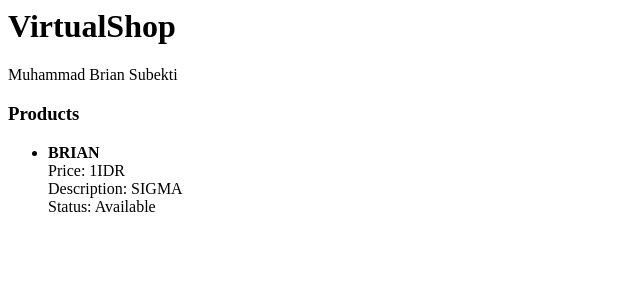
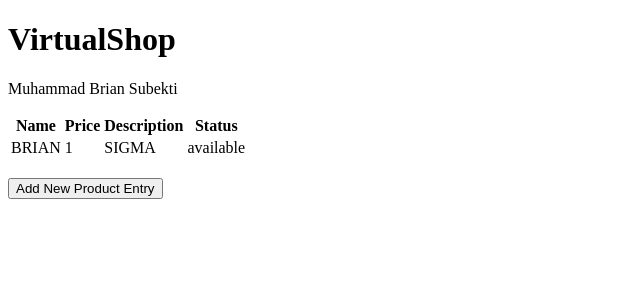
Before and after one commit to MasterTapz/virtualshop, a Django app: page / in a window 1280 px wide. Shown: the top 300 px of the page, without its empty margins (0-640 px from the left). Run offline with Django 5.2, Linux system fonts and the light colour scheme; data comes from the database, SQL or seed files in the repository; both versions use the stored data as it was after the commit.

Commit message:
Assignment 3

```diff
--- a/VirtualShop/settings.py
+++ b/VirtualShop/settings.py
@@ -55,7 +55,7 @@
 TEMPLATES = [
     {
         'BACKEND': 'django.template.backends.django.DjangoTemplates',
-        'DIRS': [],
+        'DIRS': [BASE_DIR / 'templates'],
         'APP_DIRS': True,
         'OPTIONS': {
             'context_processors': [
--- a/main/models.py
+++ b/main/models.py
@@ -1,6 +1,8 @@
 from django.db import models
+import uuid
 
 class Product(models.Model):
+    id = models.UUIDField(primary_key=True, default=uuid.uuid4, editable=False)  # add this line
     name = models.CharField(max_length=255)
     price = models.IntegerField()
     description = models.TextField()
--- /dev/null
+++ b/main/templates/base.html
@@ -0,0 +1,13 @@
+{% load static %}
+<!DOCTYPE html>
+<html lang="en">
+  <head>
+    <meta charset="UTF-8" />
+    <meta name="viewport" content="width=device-width, initial-scale=1.0" />
+    {% block meta %} {% endblock meta %}
+  </head>
+
+  <body>
+    {% block content %} {% endblock content %}
+  </body>
+</html>
--- a/main/templates/main.html
+++ b/main/templates/main.html
@@ -1,14 +1,33 @@
+{% extends 'base.html' %}
+{% block content %}
 <h1>{{ app_name }}</h1>
 <p>{{ name }}</p>
 
-<h3>Products</h3>
-<ul>
-    {% for product in products %}
-        <li>
-            <strong>{{ product.name }}</strong><br>
-            Price: {{ product.price }}IDR<br>
-            Description: {{ product.description }}<br>
-            Status: {{ product.status | title }}
-        </li>
-    {% endfor %}
-</ul>
+{% if not products %}
+<p>There are no product data in Virtual Shop.</p>
+{% else %}
+<table>
+  <tr>
+    <th>Name</th>
+    <th>Price</th>
+    <th>Description</th>
+    <th>Status</th>
+  </tr>
+  {% for product in products %}
+  <tr>
+    <td>{{ product.name }}</td>
+    <td>{{ product.price }}</td>
+    <td>{{ product.description }}</td>
+    <td>{{ product.status }}</td>
+  </tr>
+  {% endfor %}
+</table>
+{% endif %}
+
+<br />
+
+<a href="{% url 'main:create_product_entry' %}">
+  <button>Add New Product Entry</button>
+</a>
+
+{% endblock content %}
--- a/main/urls.py
+++ b/main/urls.py
@@ -1,6 +1,15 @@
-from main.views import show_main
+from main.views import show_main, create_product_entry, show_xml, show_json, show_xml_by_id, show_json_by_id
 from django.urls import path
+
+app_name = 'main'
 
 urlpatterns = [
     path('', show_main, name='show_main'),
+    path('create-product-entry', create_product_entry, name='create_product_entry'),
+    path('xml/', show_xml, name='show_xml'),
+    path('json/', show_json, name='show_json'),
+    path('xml/<str:id>/', show_xml_by_id, name='show_xml_by_id'),
+    path('json/<str:id>/', show_json_by_id, name='show_json_by_id'),
+
+
 ]
--- a/main/views.py
+++ b/main/views.py
@@ -1,5 +1,40 @@
-from django.shortcuts import render
-from .models import Product  # Import the Product model
+from django.shortcuts import render,redirect
+from main.models import Product  # Import the Product model
+from main.form import ProductForm
+
+from django.http import HttpResponse
+from django.core import serializers
+
+
+def show_xml(request):
+    data = Product.objects.all()
+    return HttpResponse(serializers.serialize("xml", data), content_type="application/xml")
+
+def show_json(request):
+    data = Product.objects.all()
+    return HttpResponse(serializers.serialize("json", data), content_type="application/json")
+
+
+def show_xml_by_id(request, id):
+    data = Product.objects.filter(pk=id)
+    return HttpResponse(serializers.serialize("xml", data), content_type="application/xml")
+
+def show_json_by_id(request, id):
+    data = Product.objects.filter(pk=id)
+    return HttpResponse(serializers.serialize("json", data), content_type="application/json")
+
+
+
+def create_product_entry(request):
+    form = ProductForm(request.POST or None)
+
+    if form.is_valid() and request.method == "POST":
+        form.save()
+        return redirect('main:show_main')
+
+    context = {'form': form}
+    return render(request, "create_product_entry.html", context)
+
 
 def show_main(request):
     # Fetch all products from the database
@@ -8,7 +43,8 @@
     context = {
         'app_name': 'VirtualShop',
         'name': 'Muhammad Brian Subekti',
-        'products': products  # Pass the products from the database to the template
+        'products': products
+
     }
 
     return render(request, "main.html", context)
```
Also changed, not shown: main/form.py (added, +7 -0 lines), main/templates/create_product_entry.html (added, +18 -0 lines), README.md, db.sqlite3, image-1.png (added), image-2.png (added), image-3.png (added), image.png (added), main/migrations/0003_alter_product_id.py (added).
